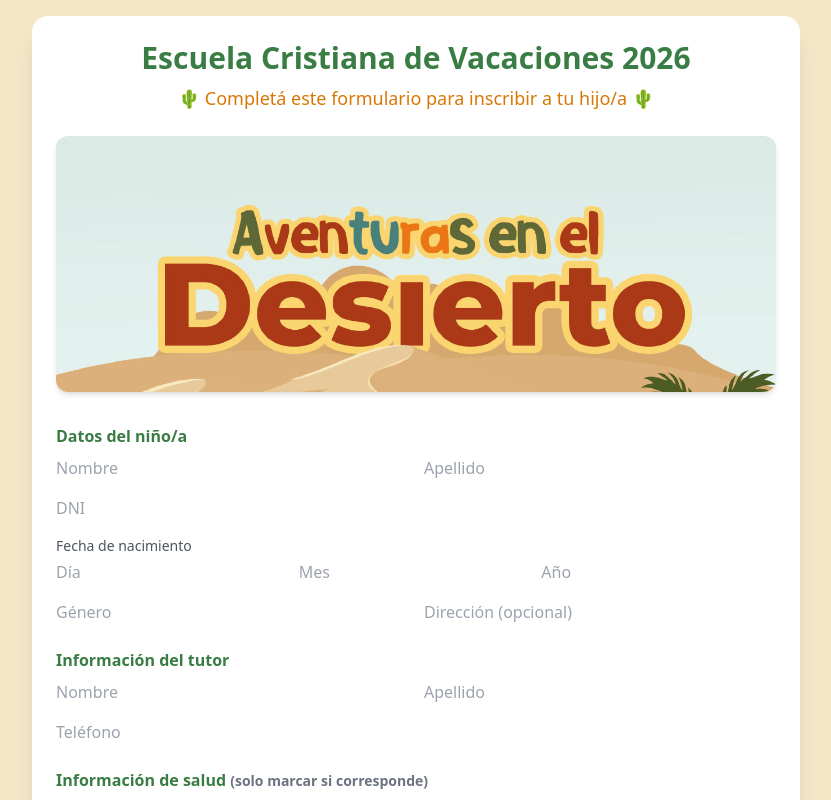
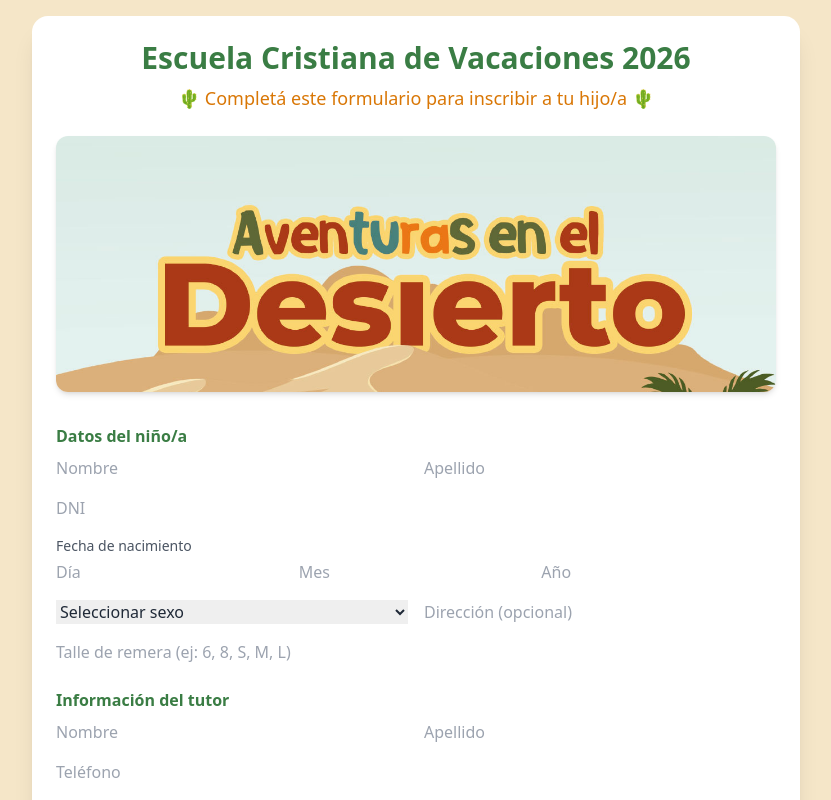
Before and after one commit to RikiDelgado/sistemaecv, a Next.js app in the folder frontend/: page /inscripcion in a window 1280 px wide. Shown: the top 800 px of the page, without its empty margins (224-1055 px from the left). Built offline with nearby package versions, Linux system fonts and the light colour scheme.

Commit message:
agregar mejoras de sexo, talle remera, calendario

```diff
--- a/frontend/app/inscripcion/page.tsx
+++ b/frontend/app/inscripcion/page.tsx
@@ -1,4 +1,4 @@
-// frontend/app/inscripcion/page.tsx
+//frontend/app/inscripcion/page.tsx
 "use client";
 
 import { useState } from "react";
@@ -11,6 +11,7 @@ export default function InscripcionECV() {
     fecha_nacimiento: "",
     genero: "",
     direccion: "",
+    talle_remera: "", // 🆕 NUEVO
     tutor_nombre: "",
     tutor_apellido: "",
     tutor_telefono: "",
@@ -20,7 +21,6 @@ export default function InscripcionECV() {
     alergia_alimento_detalle: "",
   });
 
-  // Fecha separada
   const [fecha, setFecha] = useState({
     dia: "",
     mes: "",
@@ -84,6 +84,7 @@ export default function InscripcionECV() {
         fecha_nacimiento: "",
         genero: "",
         direccion: "",
+        talle_remera: "",
         tutor_nombre: "",
         tutor_apellido: "",
         tutor_telefono: "",
@@ -144,8 +145,34 @@ export default function InscripcionECV() {
                 </div>
               </div>
 
-              <input className="input" name="genero" placeholder="Género" value={form.genero} onChange={handleChange} />
-              <input className="input" name="direccion" placeholder="Dirección (opcional)" value={form.direccion} onChange={handleChange} />
+              {/* SEXO */}
+              <select
+                className="input"
+                name="genero"
+                value={form.genero}
+                onChange={handleChange}
+              >
+                <option value="">Seleccionar sexo</option>
+                <option value="M">Masculino</option>
+                <option value="F">Femenino</option>
+              </select>
+
+              <input
+                className="input"
+                name="direccion"
+                placeholder="Dirección (opcional)"
+                value={form.direccion}
+                onChange={handleChange}
+              />
+
+              {/* 🆕 TALLE DE REMERA */}
+              <input
+                className="input md:col-span-2"
+                name="talle_remera"
+                placeholder="Talle de remera (ej: 6, 8, S, M, L)"
+                value={form.talle_remera}
+                onChange={handleChange}
+              />
             </div>
           </section>
 
```
Also changed, not shown: 1 other file (tests, documents, lock files or other folders).
